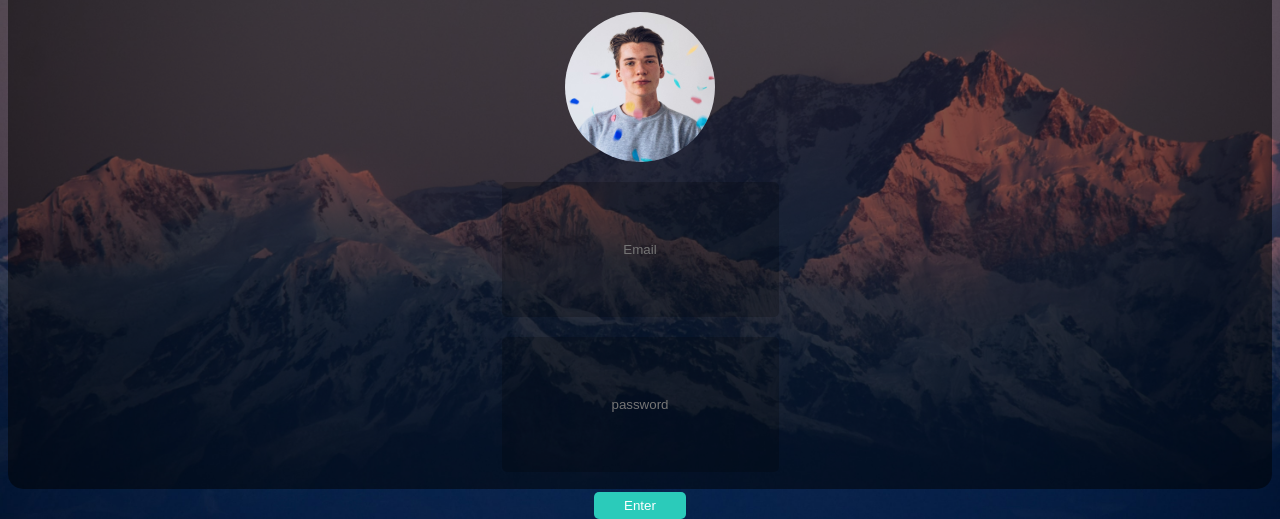
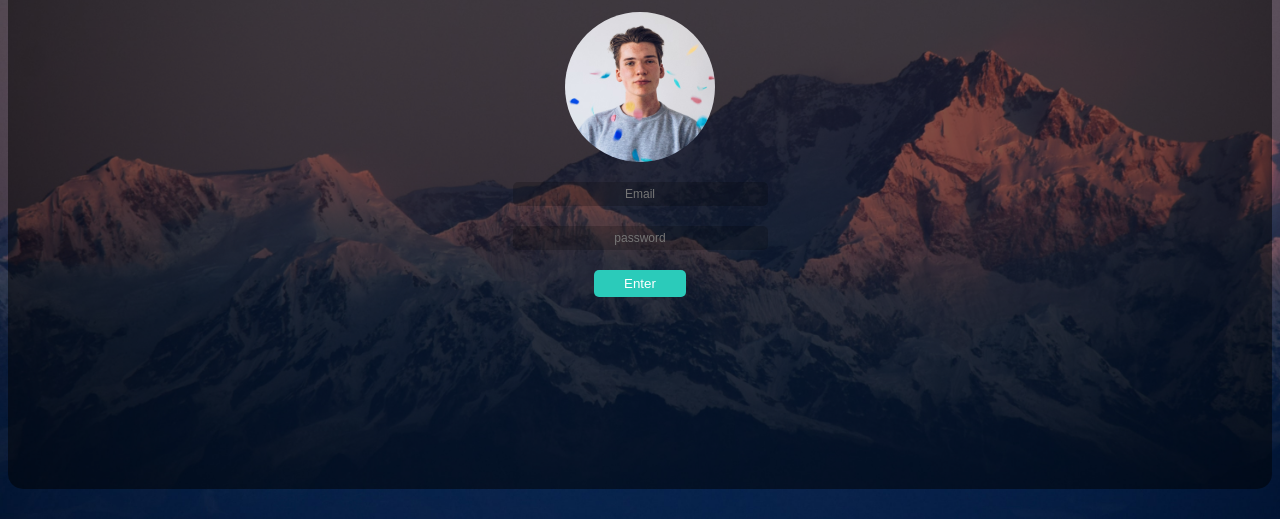
Before and after one commit to shyma-mega/login-page, a plain HTML site: page index.html in a window 1280 px wide. Shown: the part 281-800 px from the top of the page. Drawn offline with Linux system fonts and the light colour scheme; some packages are replaced by stand-ins of ours; a script that the page names is missing.

Commit message:
Update main.css

```diff
--- a/css/main.css
+++ b/css/main.css
@@ -80,8 +80,10 @@ body {
 }
 @media {
     .contianer input {
-        padding: 60px 50px;
+        padding: 20px 50px
         text-align: center;
+               font-size: 12px;
+
     }
 }
 .contianer .Enter {
```
